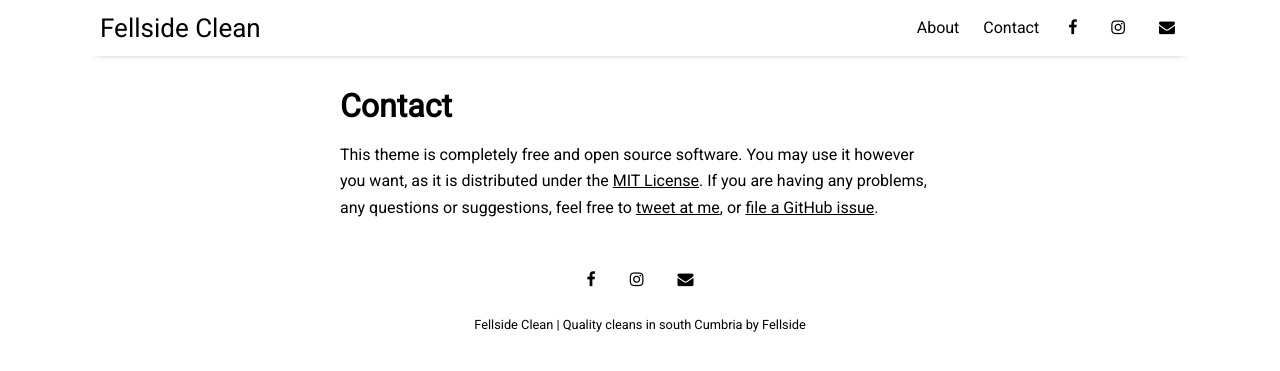
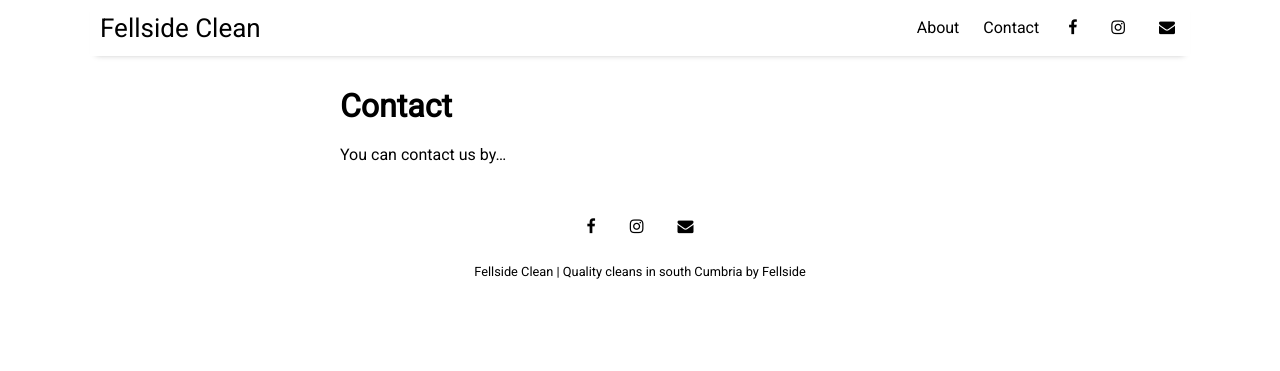
Before and after one commit to fellsideclean/fellsideclean.github.io, a Jekyll site: the page built from pages/contact.md, in a window 1280 px wide. Shown: the top 371 px of the page. Built offline with Jekyll 4.4.1, drawn with Linux system fonts in a browser that asks for light colours; nearby versions of some CDN libraries.

Commit message:
Update contact.md

```diff
--- a/pages/contact.md
+++ b/pages/contact.md
@@ -4,4 +4,4 @@ title: Contact
 permalink: /contact
 ---
 
-This theme is completely free and open source software. You may use it however you want, as it is distributed under the [MIT License](http://choosealicense.com/licenses/mit/). If you are having any problems, any questions or suggestions, feel free to [tweet at me](https://twitter.com/intent/tweet?text=My%question%about%Millennial%is:%&amp;via=paululele), or [file a GitHub issue](https://github.com/lenpaul/Millennial/issues/new).
+You can contact us by...
```
